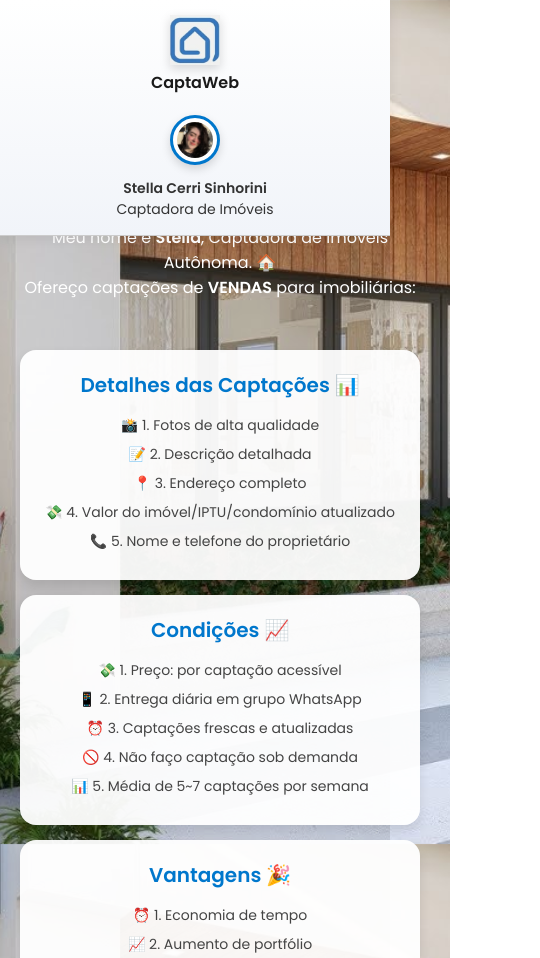
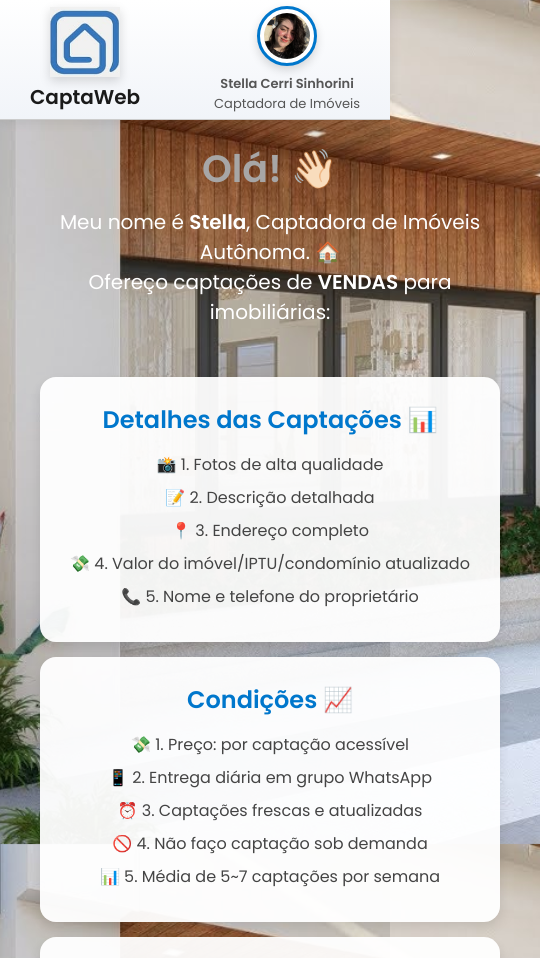
Before and after one commit to HenriqueDEV-code/CaptaWeb.github.io, a plain HTML site: page index.html in a window 390 px wide. Shown: the top 958 px of the page, 540 px wide, since content can reach past the window. Drawn offline with Linux system fonts and the light colour scheme.

Commit message:
style_index.css

```diff
--- a/style_index.css
+++ b/style_index.css
@@ -13,26 +13,25 @@ body {
   background: url('/img/Home.jpg') no-repeat center center fixed;
   background-size: cover;
   backdrop-filter: brightness(0.9);
-  flex-direction: column;
 }
 
 /* Painel superior */
 .painel {
   width: 100%;
-  height: 120px;
+  height: 120px; /* ajuste a altura conforme seu gosto */
   background: linear-gradient(180deg, #ffffff 0%, #f1f4f9 100%);
   border-bottom: 1px solid #ccc;
   display: flex;
-  flex-direction: row;
+  flex-direction: row; /* mudamos de column para row */
   align-items: center;
-  justify-content: space-between;
+  justify-content: space-between; /* distribui os itens no eixo horizontal */
   padding: 20px 30px;
   position: fixed;
   top: 0;
   left: 0;
   right: 0;
-  box-shadow: 0 2px 12px rgba(0, 0, 0, 0.08);
-  z-index: 1000;
+  box-shadow: 0 2px 12px rgba(0, 0, 0, 0.08); /* sombra para baixo */
+  z-index: 1000; /* para ficar acima dos outros elementos */
 }
 
 /* Área do logo */
@@ -41,14 +40,16 @@ body {
   display: flex;
   flex-direction: column;
   align-items: center;
+  margin-bottom: 0; /* remove margem inferior */
 }
 
 .logo-area img {
   width: 70px;
   height: 70px;
   margin-bottom: 5px;
-  background: none;
-  box-shadow: 0 4px 10px rgba(0, 0, 0, 0.15);
+  padding: 0; /* tira o padding também */
+  background: none; /* tira o fundo branco */
+  box-shadow: 0 4px 10px rgba(0, 0, 0, 0.15); /* mantém a sombra se quiser */
   transition: transform 0.3s ease;
 }
 
@@ -88,19 +89,15 @@ body {
 }
 
 .user-details {
-  font-size: 14px;
-  color: #333;
-  white-space: nowrap;
-  margin-top: 5px;
-  display: block;
+  font-size: 13px;
+  color: #555;
 }
 
-/* Conteúdo principal */
 .container {
   padding: 40px;
-  padding-top: 140px;
-  max-width: 1200px;
-  margin: 0 auto;
+  padding-top: 140px; /* já estava certo */
+  max-width: 1200px; /* <<< adiciona uma largura máxima */
+  margin: 0 auto; /* <<< isso centraliza */
 }
 
 .intro {
@@ -116,7 +113,7 @@ body {
 
 .intro p {
   font-size: 20px;
-  color: #ffffff;
+  color: rgb(255, 255, 255);
 }
 
 /* Seções em linha */
@@ -184,86 +181,3 @@ a:hover {
 .background-overlay {
   display: none;
 }
-
-/* Responsividade */
-@media (max-width: 768px) {
-  .painel {
-    flex-direction: column;
-    height: auto;
-    padding: 15px 20px;
-    align-items: center;
-    text-align: center;
-  }
-
-  .logo-area {
-    margin-bottom: 10px;
-  }
-
-  .logo-area h1 {
-    font-size: 18px;
-  }
-
-  .user-info {
-    margin-top: 10px;
-  }
-
-  .user-details {
-    font-size: 14px;
-    color: #333;
-    margin-top: 5px;
-  }
-
-  .container {
-    padding: 20px;
-    padding-top: 180px;
-  }
-
-  .intro h1 {
-    font-size: 28px;
-  }
-
-  .intro p {
-    font-size: 18px;
-  }
-
-  .sections {
-    flex-direction: column;
-    align-items: center;
-  }
-
-  .sections section {
-    width: 100%;
-    max-width: 400px;
-  }
-}
-
-@media (max-width: 480px) {
-  .logo-area img, .user-photo img {
-    width: 50px;
-    height: 50px;
-  }
-
-  .logo-area h1 {
-    font-size: 16px;
-  }
-
-  .intro h1 {
-    font-size: 24px;
-  }
-
-  .intro p {
-    font-size: 16px;
-  }
-
-  .sections section {
-    padding: 20px;
-  }
-
-  .sections h2 {
-    font-size: 20px;
-  }
-
-  .sections li {
-    font-size: 14px;
-  }
-}
```
